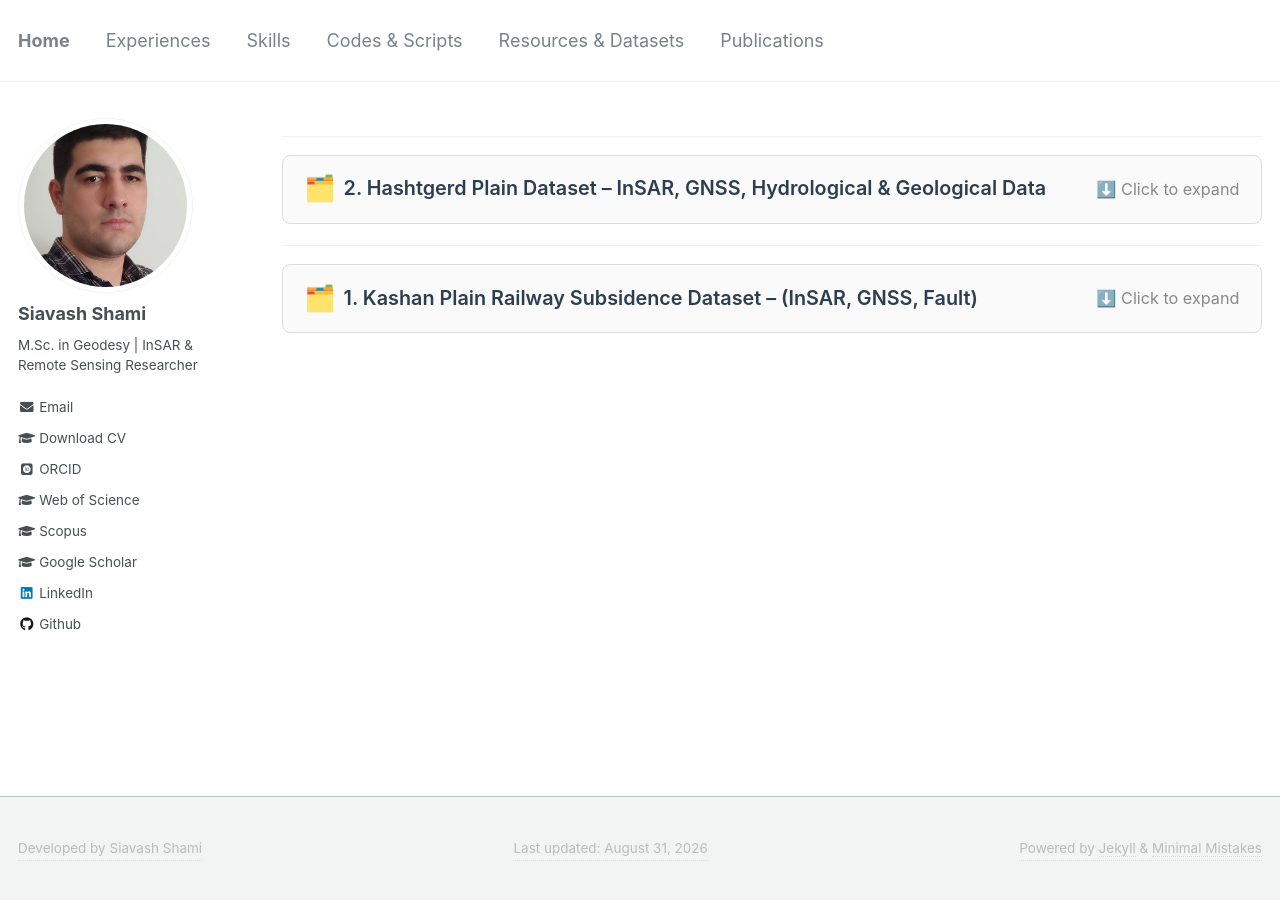
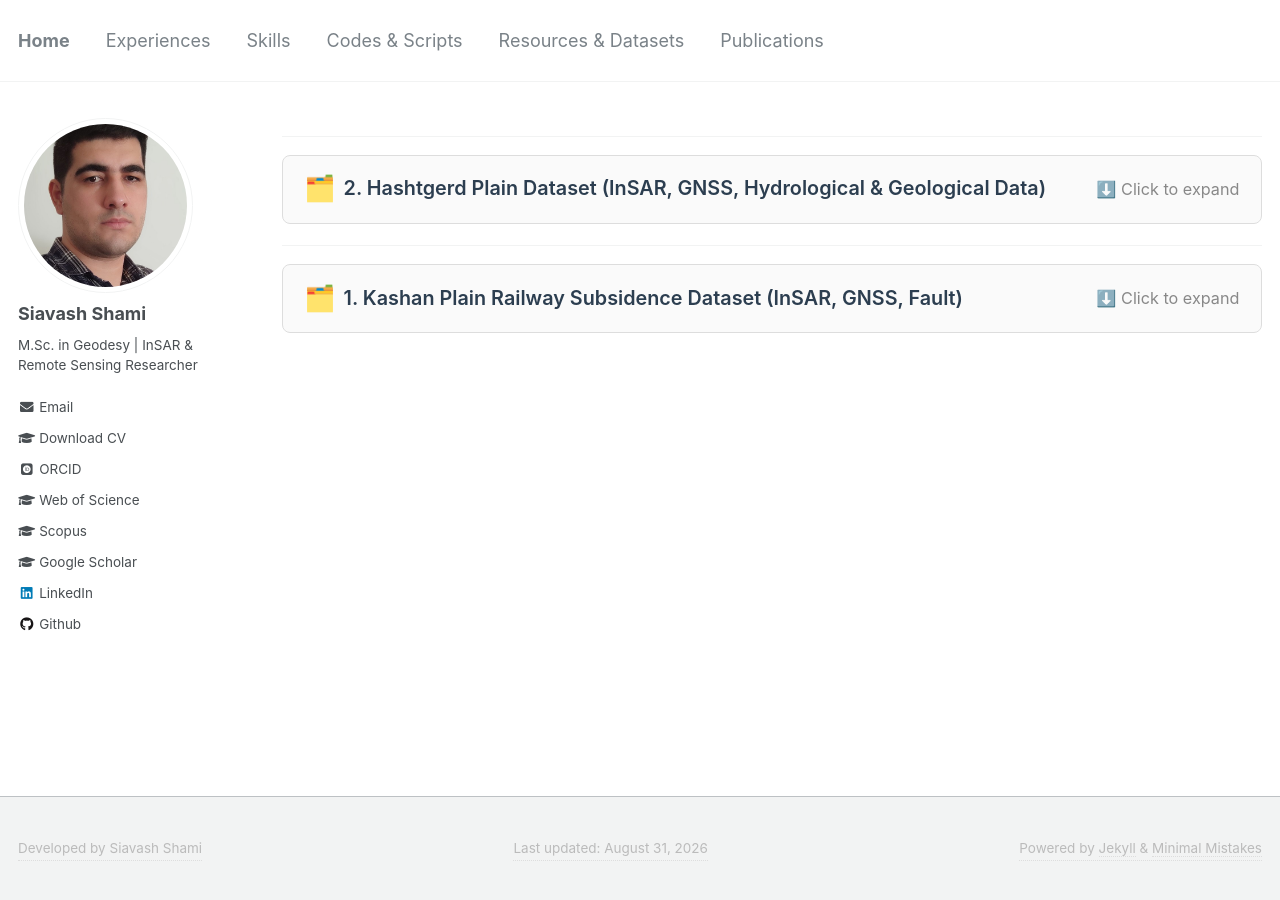
Before and after one commit to siavashshami/siavashshami.github.io, a Jekyll site: the page built from _pages/resources_datasets.md, in a window 1280 px wide. Built offline with Jekyll 4.4.1, drawn with Linux system fonts in a browser that asks for light colours; some web fonts are replaced.

```diff
--- a/_pages/resources_datasets.md
+++ b/_pages/resources_datasets.md
@@ -10,7 +10,7 @@ author_profile: true
 <details style="border: 1px solid #ddd; border-radius: 8px; padding: 0.8rem 1.2rem; margin-bottom: 1.2rem; background: #fafafa; transition: all 0.2s;">
   <summary style="font-size: 1.1rem; font-weight: 600; color: #2c3e50; cursor: pointer; list-style: none; display: flex; align-items: center; gap: 8px;">
     <span style="font-size: 1.4rem;">🗂️</span>
-    2. Hashtgerd Plain Dataset – InSAR, GNSS, Hydrological & Geological Data
+    2. Hashtgerd Plain Dataset (InSAR, GNSS, Hydrological & Geological Data)
     <span style="margin-left: auto; font-size: 0.9rem; color: #888; font-weight: 400;">
       ⬇️ Click to expand
     </span>
@@ -46,7 +46,7 @@ This comprehensive dataset compiles multi‑source geospatial and deformation me
 <details style="border: 1px solid #ddd; border-radius: 8px; padding: 0.8rem 1.2rem; margin-bottom: 1.2rem; background: #fafafa; transition: all 0.2s;">
   <summary style="font-size: 1.1rem; font-weight: 600; color: #2c3e50; cursor: pointer; list-style: none; display: flex; align-items: center; gap: 8px;">
     <span style="font-size: 1.4rem;">🗂️</span>
-    1. Kashan Plain Railway Subsidence Dataset – (InSAR, GNSS, Fault)
+    1. Kashan Plain Railway Subsidence Dataset (InSAR, GNSS, Fault)
     <span style="margin-left: auto; font-size: 0.9rem; color: #888; font-weight: 400;">
       ⬇️ Click to expand
     </span>
```
